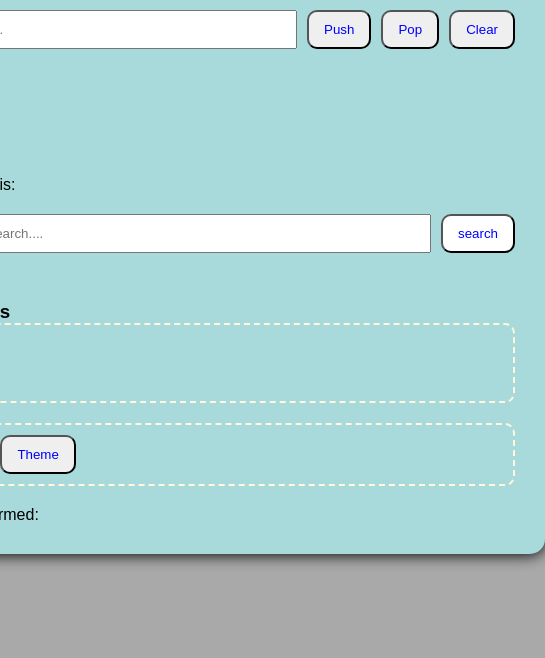
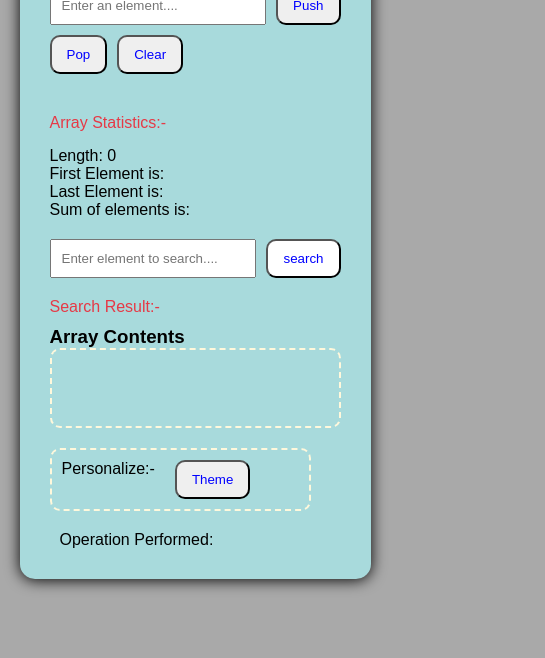
Before and after one commit to Som-Kashyap/Array-Visualizer, a plain HTML site: page index.html in a window 390 px wide. Shown: the part 186-844 px from the top of the page, 545 px wide, since content can reach past the window. Drawn offline with Linux system fonts and the light colour scheme.

Commit message:
UPDATE: make project responsive for smaller devices, fix placeholder and buttons overflow on small screens, add media

```diff
--- a/style.css
+++ b/style.css
@@ -36,7 +36,7 @@ h1 {
     display: flex;
     gap: 10px;
     margin-bottom: 20px;
-
+    flex-wrap: wrap;
     transition-property: transform;
     transition-duration: 0.3s;
     transition-timing-function: ease;
@@ -124,6 +124,7 @@ h1 {
     display: flex;
     gap: 10px;
     margin-bottom: 20px;
+    flex-wrap: wrap;
 
     transition-property: transform;
     transition-duration: 0.3s;
@@ -175,6 +176,7 @@ h1 {
     padding: 10px;
     margin-top: 20px;
     margin-bottom: 20px;
+    flex-wrap: wrap;
 
     transition-property: transform;
     transition-duration: 0.3s;
@@ -201,3 +203,20 @@ h1 {
 .operations{
     margin-left: 10px;
 }
+
+@media (max-width:768px) {
+
+    .container{
+        width: 90%;
+    }
+
+    .style-section{
+        width: 90%;
+
+    }
+
+    .input-section input{
+        flex: 1;
+
+    }
+}
```
